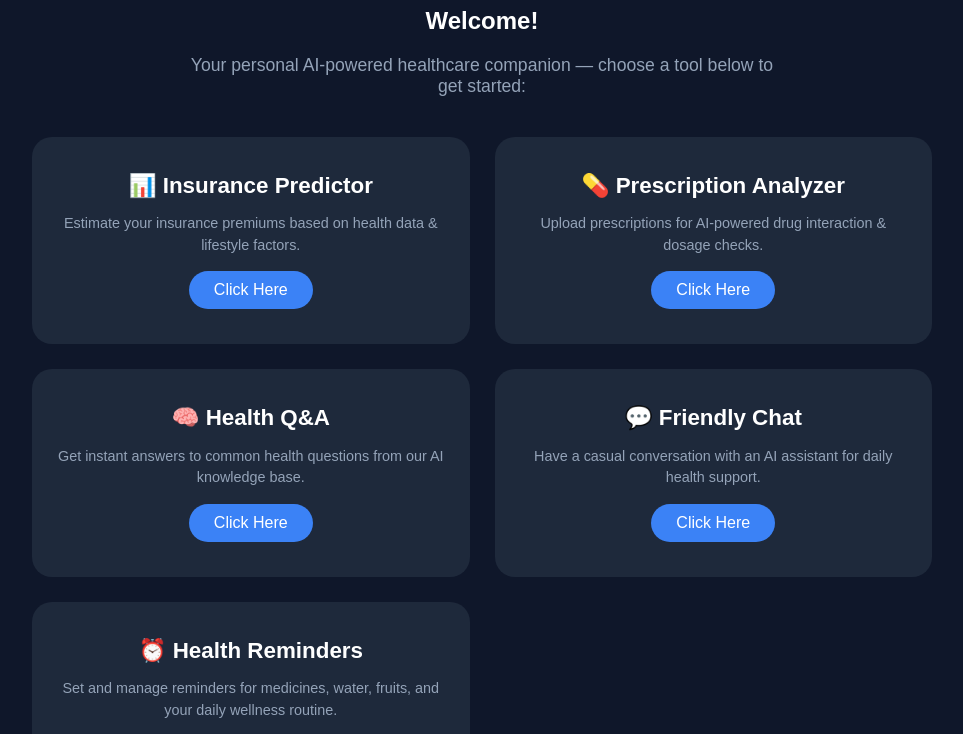
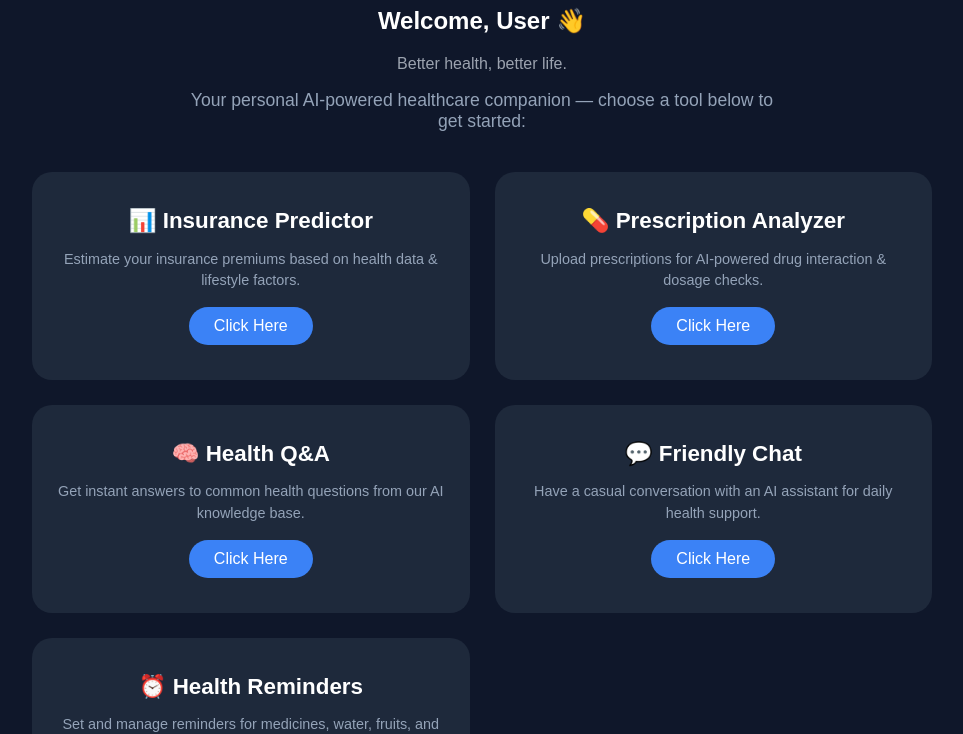
Before and after one commit to yasmeenarifa17-rgb/MediSync_AI_Smart_Health_System, a plain HTML site: page dashboard.html in a window 1280 px wide. Shown: the part 141-875 px from the top of the page, without its empty margins (158-1121 px from the left). Drawn offline with Linux system fonts and the light colour scheme.

Commit message:
Update dashboard.html

```diff
--- a/dashboard.html
+++ b/dashboard.html
@@ -10,10 +10,12 @@
     <div class="container">
         <h1>AI Health Assistant</h1>
         <h2 id="welcomeText">Welcome!</h2>
+<p id="dailyQuote" style="margin-top:8px; color:#9ca3af;"></p>
 
         <p class="intro">
             Your personal AI-powered healthcare companion — choose a tool below to get started:
         </p>
+        <p id="quote"></p>
 
         <div class="grid">
             <div class="card">
@@ -51,15 +53,56 @@
         </div>
     </div>
 
-    <script>
-        const username = localStorage.getItem('medisync_username');
-        const welcomeEl = document.getElementById('welcomeText');
+<script>
+    const username = localStorage.getItem('medisync_username') || 'User';
 
-        if (username && welcomeEl) {
-            welcomeEl.textContent = 'Welcome, ' + username + ' 👋';
-        } else if (welcomeEl) {
-            welcomeEl.textContent = 'Welcome!';
-        }
-    </script>
+    // Welcome text
+    const welcomeEl = document.getElementById('welcomeText');
+    if (welcomeEl) {
+        welcomeEl.innerText = "Welcome, " + username + " 👋";
+    }
+
+    // Quotes
+    const quotes = [
+        "Your health is your greatest wealth.",
+        "Small steps today lead to big health tomorrow.",
+        "Take your medicine on time.",
+        "Healing takes time — stay patient.",
+        "Stay strong, recovery is a journey.",
+        "Every healthy choice matters.",
+        "Consistency beats intensity.",
+        "Listen to your body.",
+        "Rest is also productive.",
+        "Health is a daily habit.",
+        "Stay positive, stay healing.",
+        "You deserve a healthy life.",
+        "Take care of your body.",
+        "Progress, not perfection.",
+        "Hydrate yourself well.",
+        "Discipline = healthy future.",
+        "Wellness starts within.",
+        "Push yourself gently.",
+        "You are stronger than you think.",
+        "Health is real wealth.",
+        "Stay committed to healing.",
+        "Take one step at a time.",
+        "Good habits build health.",
+        "Self-care matters.",
+        "Consistency creates results.",
+        "Your body needs care.",
+        "Stay motivated daily.",
+        "Focus on your health.",
+        "Better health, better life.",
+        "Keep going, you're doing great."
+    ];
+
+    const today = new Date().getDate();
+    const quote = quotes[today % quotes.length];
+
+    const quoteEl = document.getElementById('dailyQuote');
+    if (quoteEl) {
+        quoteEl.innerText = quote;
+    }
+</script>
 </body>
 </html>
```
